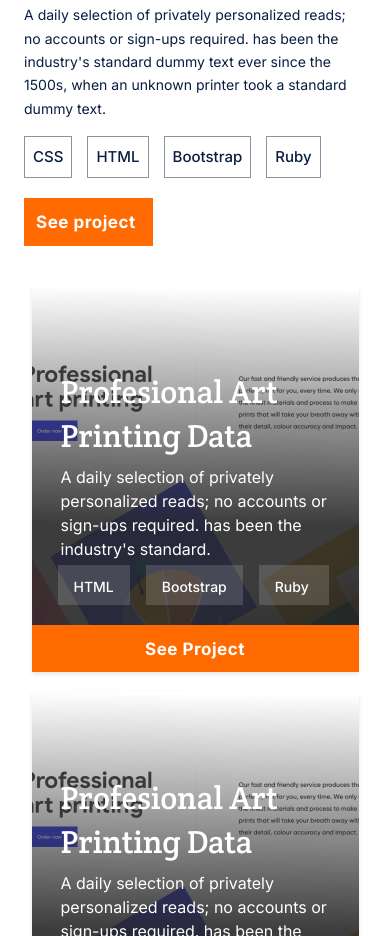
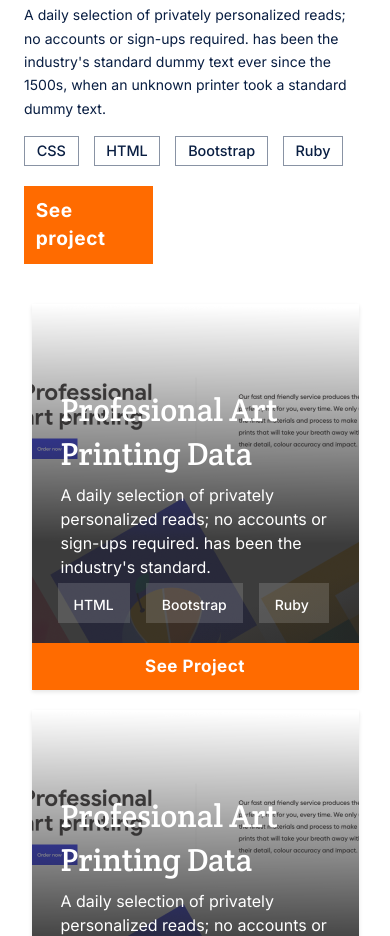
Before and after one commit to Alejandroq12/portfolio, a website: page index.html in a window 390 px wide. Shown: the part 1397-2333 px from the top of the page. Drawn offline with Linux system fonts and the light colour scheme; a web font is replaced by a local one.

Commit message:
Add mobile first style work section main card, and button from main card

```diff
--- a/assets/css/style.css
+++ b/assets/css/style.css
@@ -902,5 +902,19 @@ footer {
         padding: 0;
         list-style: none;
       }
+      .main_card ul.main-card-list-ul li.main-card-list-ul-li {
+        padding: 2vw 3vw;
+        font-size: 3.7vw;
+        line-height: 3vw;
+        cursor: pointer;
+      }
+
+      .button-from-main-card {
+        margin-top: 3vw;
+        font-size: 4.9vw;
+        line-height: 7vw;
+        padding: 3vw;
+        height: auto;
+      }
 
   }
```
